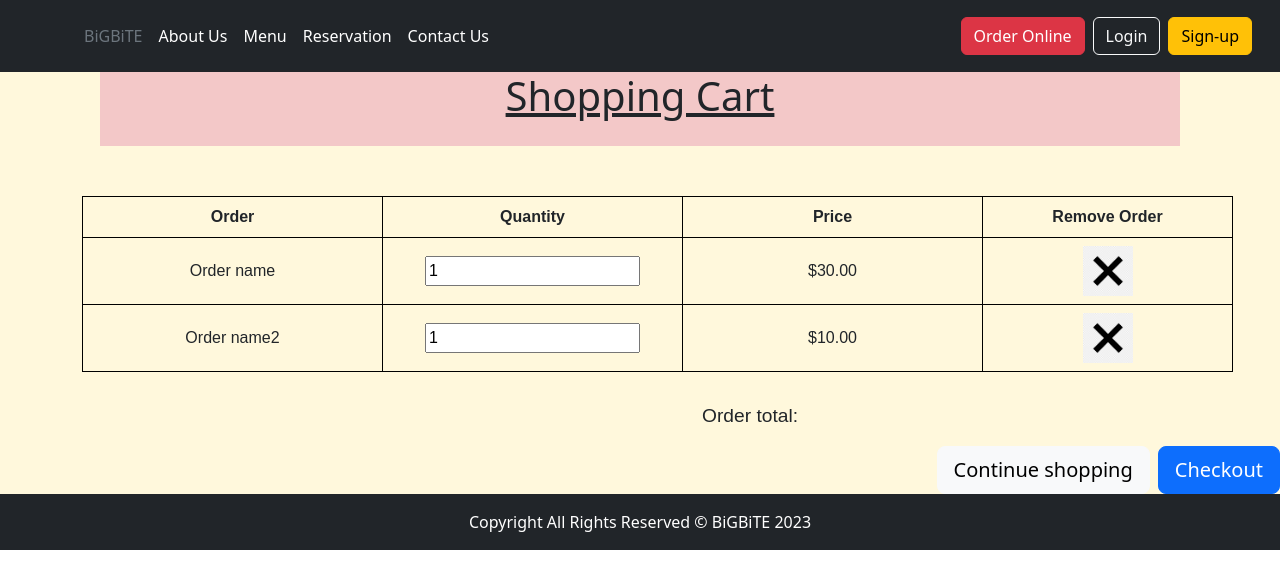
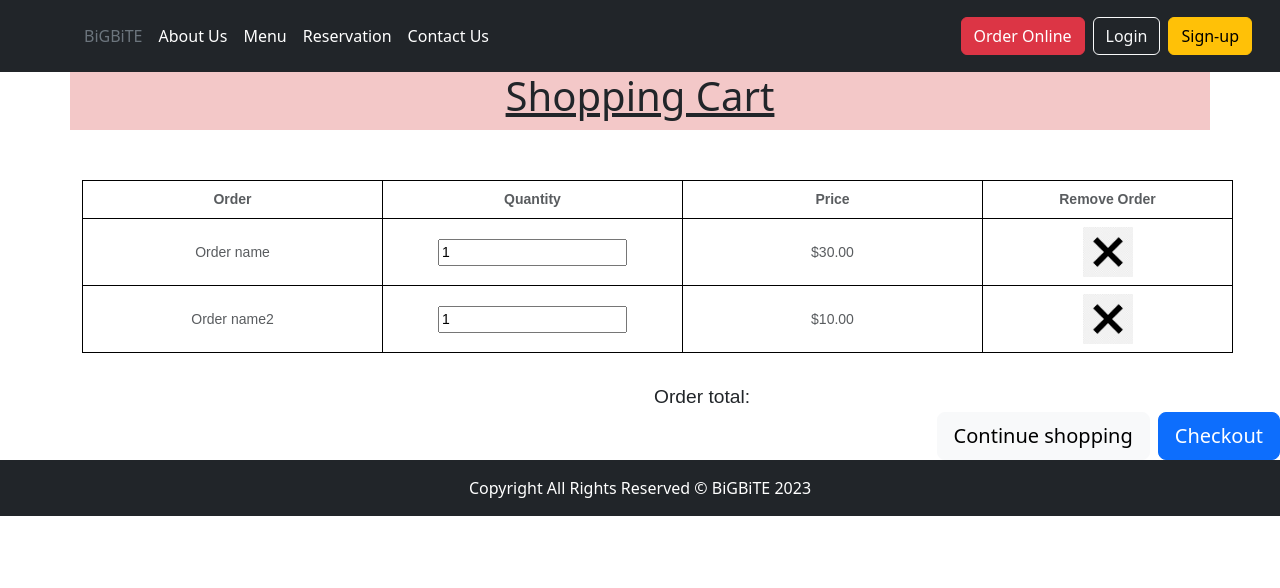
Before and after one commit to kitchPumpum/BigbiteRestaurent, an Angular app in the folder Frontend/: page /cart in a window 1280 px wide. Shown: the top 588 px of the page. Built offline with nearby package versions, Linux system fonts and the light colour scheme.

Commit message:
update cart

```diff
--- a/Frontend/src/app/cart/cart.component.html
+++ b/Frontend/src/app/cart/cart.component.html
@@ -1,49 +1,51 @@
-<html>
-    <head>
+<section>
+    <div class="container">
+        <div class="row d-flex justify-content-center align-items-center h-100">
 
-    </head>
-    <body>
-
-        <div class="header">
-
-            <h1> Shopping Cart </h1>
+            <h1 style="text-align: center; padding-bottom: 10px;">Shopping Cart </h1>
         </div>
 
-            <div class="container">
+        <div class="w3-container">
 
             <table>
                 <tr>
-                    <th style="min-width: 300px;">Order</th>
-                    <th style="min-width: 300px;">Quantity</th>
-                    <th style="min-width: 300px;">Price</th>
-                    <th style="min-width: 120px;">Remove Order</th>
+                    <th class="small text-muted mb-4 pb-2" style="min-width: 300px;">Order</th>
+                    <th class="small text-muted mb-4 pb-2" style="min-width: 300px;">Quantity</th>
+                    <th class="small text-muted mb-4 pb-2" style="min-width: 300px;">Price</th>
+                    <th class="small text-muted mb-4 pb-2" style="min-width: 120px;">Remove Order</th>
 
                 </tr>
+
+
                 <tr>
-                    <td style="min-width: 300px;">Order name</td>
-                    <td style="min-width: 300px;"><input type="number" value="1"></td>
-                    <td style="min-width: 300px;">$30.00</td>
-                    <td style="min-width: 250px;"><img src="./assets/Cross Delete.png" width="50px" height="50px"></td>
+                    <td class="small text-muted mb-4 pb-2" style="min-width: 300px;">Order name</td>
+                    <td class="small text-muted mb-4 pb-2" style="min-width: 300px;"><input type="number" value="1">
+                    </td>
+                    <td class="small text-muted mb-4 pb-2" style="min-width: 300px;">$30.00</td>
+                    <td class="small text-muted mb-4 pb-2" style="min-width: 250px;"><img src="./assets/Cross Delete.png"
+                            width="50px" height="50px"></td>
                 </tr>
 
                 <tr>
-                    <td style="min-width: 300px;">Order name2</td>
-                    <td style="min-width: 300px;"><input type="number" value="1"></td>
-                    <td style="min-width: 300px;">$10.00</td>
-                    <td style="min-width: 250px;"><img src="./assets/Cross Delete.png" width="50px" height="50px"></td>
+                    <td class="small text-muted mb-4 pb-2" style="min-width: 300px;">Order name2</td>
+                    <td class="small text-muted mb-4 pb-2" style="min-width: 300px;"><input type="number" value="1">
+                    </td>
+                    <td class="small text-muted mb-4 pb-2" style="min-width: 300px;">$10.00</td>
+                    <td class="small text-muted mb-4 pb-2" style="min-width: 250px;"><img src="./assets/Cross Delete.png"
+                            width="50px" height="50px"></td>
                 </tr>
 
 
             </table>
 
-                        <p >Order total:</p>
+        </div>
+        <div class="d-flex justify-content-end">
+            <p class="mb-0 me-5 d-flex align-items-center">Order total:</p>
+        </div>
 
     </div>
     <div class="d-flex justify-content-end">
         <button type="button" class="btn btn-light btn-lg me-2">Continue shopping</button>
         <button type="button" class="btn btn-primary btn-lg">Checkout</button>
     </div>
-
-
-    </body>
-</html>
+</section>
```
Lines whose indentation alone changed are shown as unchanged.
